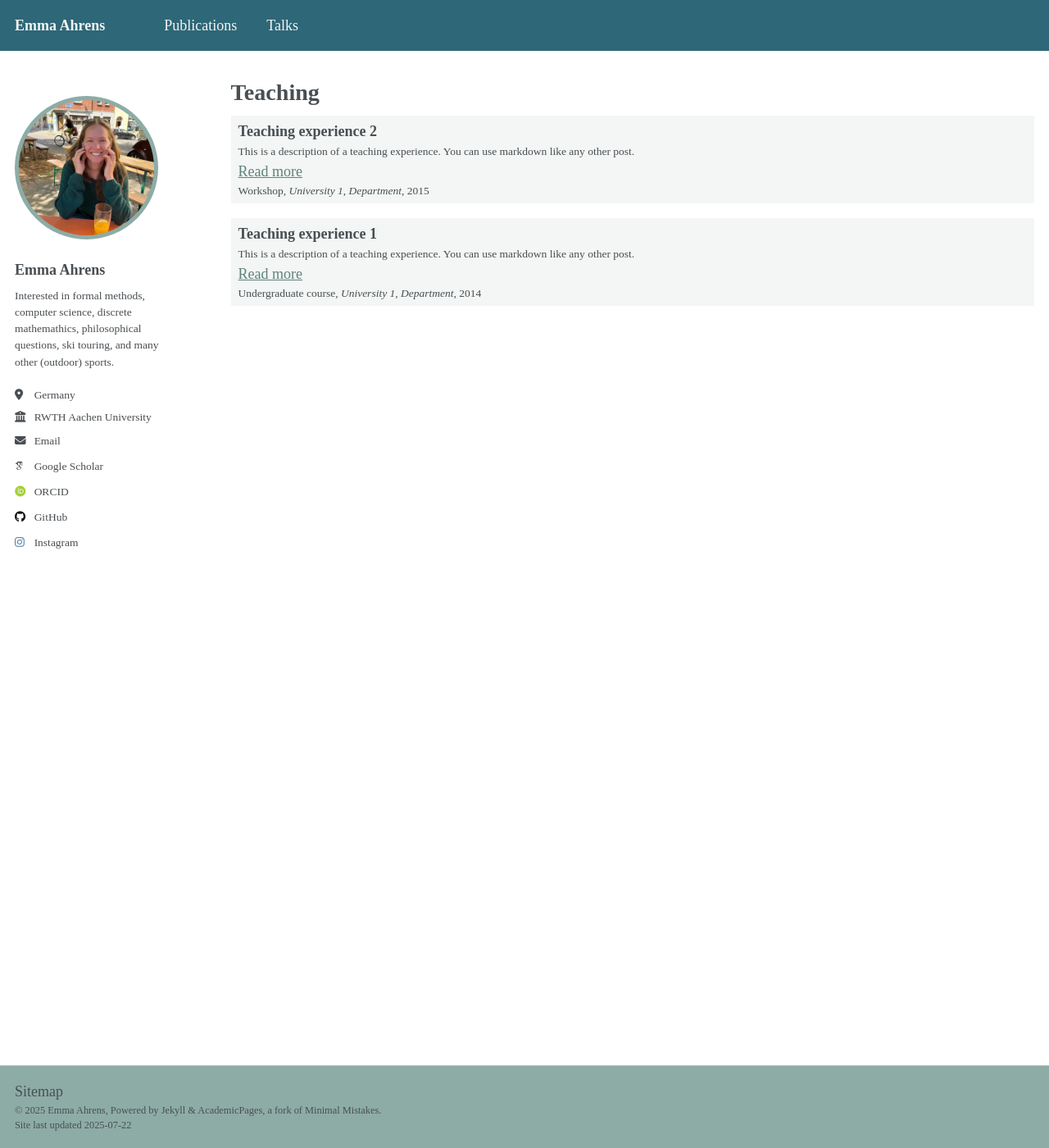
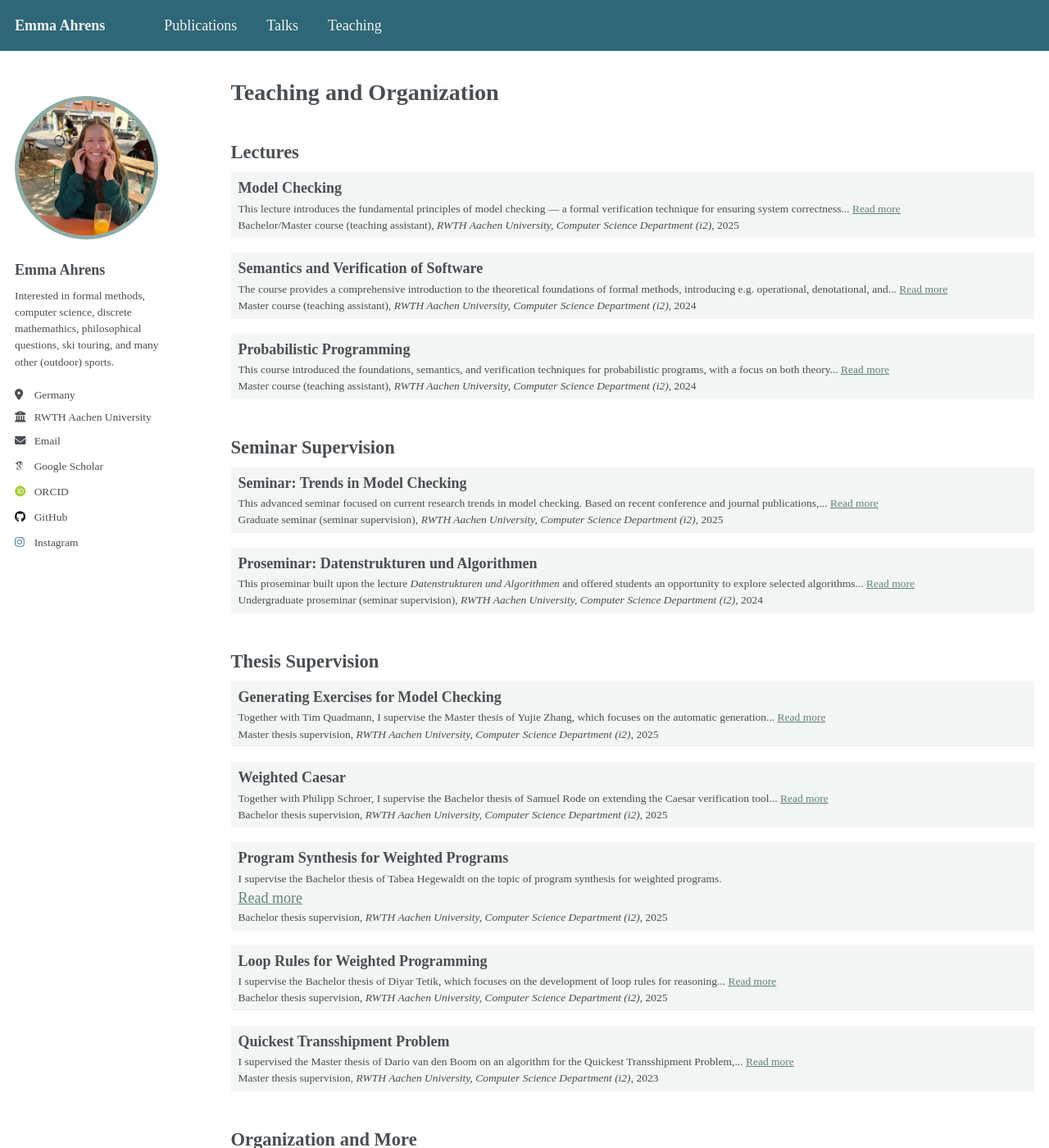
Before and after one commit to emmakatherina/emmakatherina.github.io, a Jekyll site: the page built from _pages/teaching.html, in a window 1280 px wide and 1400 px high. Shown: the whole window at 82% size. Built offline with Jekyll 4.4.1, drawn with Linux system fonts in a browser that asks for light colours; some web fonts are replaced; a script that is not in the unit is left out; some of the changed text lies outside the part shown.

Commit message:
Add teaching activities

```diff
--- a/_config.yml
+++ b/_config.yml
@@ -87,6 +87,17 @@ publication_category:
     title: 'Conference Papers'
   thesis:
     title: 'Theses'
+
+# Teaching Category
+teaching_category:
+  lectures:
+    title: 'Lectures'
+  seminars:
+    title: 'Seminar Supervision'
+  thesis:
+    title: 'Thesis Supervision'
+  organization:
+    title: 'Organization and More'
 
 # Site Settings
 teaser                   :  # filename of teaser fallback teaser image placed in /images/, .e.g. "500x300.png"
--- a/_data/navigation.yml
+++ b/_data/navigation.yml
@@ -14,8 +14,8 @@ main:
   - title: "Talks"
     url: /talks/
 
-  # - title: "Teaching"
-  #   url: /teaching/
+  - title: "Teaching"
+    url: /teaching/
 
   # - title: "Portfolio"
   #   url: /portfolio/
--- a/_pages/teaching.html
+++ b/_pages/teaching.html
@@ -1,12 +1,29 @@
 ---
 layout: archive
-title: "Teaching"
+title: "Teaching and Organization"
 permalink: /teaching/
 author_profile: true
 ---
 
 {% include base_path %}
 
-{% for post in site.teaching reversed %}
-  {% include archive-single.html %}
-{% endfor %}
+<!-- New style rendering if publication categories are defined -->
+{% if site.teaching_category %}
+  {% for category in site.teaching_category %}
+    {% assign title_shown = false %}
+    {% for post in site.teaching reversed %}
+      {% if post.category != category[0] %}
+        {% continue %}
+      {% endif %}
+      {% unless title_shown %}
+        <h2>{{ category[1].title }}</h2>
+        {% assign title_shown = true %}
+      {% endunless %}
+      {% include archive-single.html %}
+    {% endfor %}
+  {% endfor %}
+{% else %}
+  {% for post in site.teaching reversed %}
+    {% include archive-single.html %}
+  {% endfor %}
+{% endif %}
--- a/_teaching/2014-spring-teaching-1.md
+++ /dev/null
@@ -1,20 +0,0 @@
----
-title: "Teaching experience 1"
-collection: teaching
-type: "Undergraduate course"
-permalink: /teaching/2014-spring-teaching-1
-venue: "University 1, Department"
-date: 2014-01-01
-location: "City, Country"
----
-
-This is a description of a teaching experience. You can use markdown like any other post.
-
-Heading 1
-======
-
-Heading 2
-======
-
-Heading 3
-======
--- a/_teaching/2015-spring-teaching-2.md
+++ /dev/null
@@ -1,20 +0,0 @@
----
-title: "Teaching experience 2"
-collection: teaching
-type: "Workshop"
-permalink: /teaching/2015-spring-teaching-1
-venue: "University 1, Department"
-date: 2015-01-01
-location: "City, Country"
----
-
-This is a description of a teaching experience. You can use markdown like any other post.
-
-Heading 1
-======
-
-Heading 2
-======
-
-Heading 3
-======
--- /dev/null
+++ b/_teaching/2023-master-thesis-quickest-transshipment.md
@@ -0,0 +1,12 @@
+---
+title: "Quickest Transshipment Problem"
+collection: teaching
+category: thesis
+type: "Master thesis supervision"
+permalink: /teaching/2023-master-thesis-quickest-transshipment
+venue: "RWTH Aachen University, Computer Science Department (i2)"
+date: 2023-04-01
+location: "Aachen, Germany"
+---
+
+I supervised the Master thesis of Dario van den Boom on an algorithm for the Quickest Transshipment Problem, a fundamental question in dynamic network flows, together with Maria Anapolska.
--- /dev/null
+++ b/_teaching/2024-probabilistic-programming.md
@@ -0,0 +1,23 @@
+---
+title: "Probabilistic Programming"
+collection: teaching
+category: lectures
+type: "Master course (teaching assistant)"
+permalink: /teaching/2024-probabilistic-programming
+venue: "RWTH Aachen University, Computer Science Department (i2)"
+date: 2024-04-15
+location: "Aachen, Germany"
+---
+
+This course introduced the foundations, semantics, and verification techniques for probabilistic programs, with a focus on both theory and hands-on tool support. It targeted students with an interest in formal methods, probability, and programming languages.
+
+My Role
+======
+
+As a **teaching assistant**, I supported the course by:
+
+- Preparing the weekly exercises and the corresponding solutions
+- Presenting the exercise solutions in the exercise classes
+- Answering student questions on Moodle and by email
+- Grading submissions and ensuring students fulfilled admission requirements
+- Preparing, executing, and correcting the exams
--- /dev/null
+++ b/_teaching/2024-proseminar-dsa.md
@@ -0,0 +1,20 @@
+---
+title: "Proseminar: Datenstrukturen und Algorithmen"
+collection: teaching
+category: seminars
+type: "Undergraduate proseminar (seminar supervision)"
+permalink: /teaching/2024-proseminar-dsa
+venue: "RWTH Aachen University, Computer Science Department (i2)"
+date: 2024-04-15
+location: "Aachen, Germany"
+---
+
+This proseminar built upon the lecture *Datenstrukturen und Algorithmen* and offered students an opportunity to explore selected algorithms and data structures in greater depth through literature-based presentations and written reports.
+
+Supervised Topics
+======
+
+As a seminar supervisor, I mentored student groups on the following topics:
+
+- Lineare Programmierung (Phu Hoang, Leon Paschke)
+- Randomisierte Algorithmen (Maxim Klöcker, Monika Krasteva)
--- /dev/null
+++ b/_teaching/2024-savos.md
@@ -0,0 +1,22 @@
+---
+title: "Semantics and Verification of Software"
+collection: teaching
+category: lectures
+type: "Master course (teaching assistant)"
+permalink: /teaching/2024-savos
+venue: "RWTH Aachen University, Computer Science Department (i2)"
+date: 2024-10-01
+location: "Aachen, Germany"
+---
+
+The course provides a comprehensive introduction to the theoretical foundations of formal methods, introducing e.g. operational, denotational, and axiomatic semantics.
+
+My Role
+======
+
+As a **teaching assistant**, I contributed to the successful delivery of the course by:
+
+- Creating weekly exercise sheets, overlooking the grading of the exercises, and presentating the correct solutions in the exercise class
+- Participating in the oral exams
+
+More details are available at the [official course page](https://moves.rwth-aachen.de/teaching/ws-2024-25/savos/).
--- /dev/null
+++ b/_teaching/2024-summer-unravel-workshop.md
@@ -0,0 +1,51 @@
+---
+title: "UnRAVeL Summer Workshop 2024"
+collection: teaching
+category: organization
+type: "Graduate workshop coordination"
+permalink: /teaching/2024-summer-unravel-workshop
+venue: "RWTH Aachen University / Söllerhaus, Kleinwalsertal"
+date: 2024-06-17
+location: "Hirschegg, Austria"
+---
+
+The UnRAVeL Summer Workshop 2024 brought together doctoral researchers, principal investigators, and guests for a week of scientific exchange, networking, and skill development in the Austrian Alps.
+
+Workshop Format
+======
+
+The workshop took place from **June 17 to June 24, 2024** at **Söllerhaus** in Hirschegg. Participants included PhD students and faculty from RWTH Aachen University’s UnRAVeL research training group. Sessions included long and short PhD talks, poster sessions, keynote lectures, and group activities.
+
+Scientific Content
+======
+
+Highlights included:
+
+- **Keynote lecture by Marc Goerigk** on *Robust Combinatorial Optimization: Basics and Current Directions*, discussing decision criteria under uncertainty, multi-stage models, and open problems.
+- **Three long PhD talks**, covering research progress in formal methods, optimization, and algorithmic topics.
+- **Four short PhD talks**, focusing on ongoing doctoral research.
+- **Two poster sessions** with a total of 16 contributions.
+- **Tutorial session** on Isabelle by Maximilian Schäffeler and Éléanore Meyer.
+
+Skill Development & Group Work
+======
+
+The workshop featured an **Improvisation Workshop** led by Romeo Meyer (actor and trainer), aimed at strengthening communication and teamwork skills.
+
+Additional sessions included:
+
+- Group discussions on open research topics
+- Self-organized brainstorming sessions
+- Hiking and outdoor social events for networking and reflection
+
+Role and Contribution
+======
+
+My involvement included organizing or participating in:
+- Travel and logistics coordination
+- Moderation of sessions
+- Active engagement in poster and discussion rounds
+
+The event fostered collaboration across disciplines and cohorts and supported both academic and interpersonal development.
+
+More information: [UnRAVeL Workshop Website](https://www.unravel.rwth-aachen.de/go/id/bjdznw?lidx=1)
--- /dev/null
+++ b/_teaching/2025-bachelor-thesis-loop-rules.md
@@ -0,0 +1,12 @@
+---
+title: "Loop Rules for Weighted Programming"
+collection: teaching
+category: thesis
+type: "Bachelor thesis supervision"
+permalink: /teaching/2025-bachelor-thesis-loop-rules
+venue: "RWTH Aachen University, Computer Science Department (i2)"
+date: 2025-04-01
+location: "Aachen, Germany"
+---
+
+I supervise the Bachelor thesis of Diyar Tetik, which focuses on the development of loop rules for reasoning about weighted programs.
--- /dev/null
+++ b/_teaching/2025-bachelor-thesis-synthesis-weighted.md
@@ -0,0 +1,12 @@
+---
+title: "Program Synthesis for Weighted Programs"
+collection: teaching
+category: thesis
+type: "Bachelor thesis supervision"
+permalink: /teaching/2025-bachelor-thesis-synthesis-weighted
+venue: "RWTH Aachen University, Computer Science Department (i2)"
+date: 2025-04-01
+location: "Aachen, Germany"
+---
+
+I supervise the Bachelor thesis of Tabea Hegewaldt on the topic of program synthesis for weighted programs.
--- /dev/null
+++ b/_teaching/2025-bachelor-thesis-weighted-caesar.md
@@ -0,0 +1,12 @@
+---
+title: "Weighted Caesar"
+collection: teaching
+category: thesis
+type: "Bachelor thesis supervision"
+permalink: /teaching/2025-bachelor-thesis-weighted-caesar
+venue: "RWTH Aachen University, Computer Science Department (i2)"
+date: 2025-04-01
+location: "Aachen, Germany"
+---
+
+Together with Philipp Schroer, I supervise the Bachelor thesis of Samuel Rode on extending the Caesar verification tool with support for weighted programs.
--- /dev/null
+++ b/_teaching/2025-master-thesis-exercise-generation.md
@@ -0,0 +1,12 @@
+---
+title: " Generating Exercises for Model Checking"
+collection: teaching
+category: thesis
+type: "Master thesis supervision"
+permalink: /teaching/2025-master-thesis-exercise-generation
+venue: "RWTH Aachen University, Computer Science Department (i2)"
+date: 2025-04-01
+location: "Aachen, Germany"
+---
+
+Together with Tim Quadmann, I supervise the Master thesis of Yujie Zhang, which focuses on the automatic generation of exercises for teaching and practicing model checking.
--- /dev/null
+++ b/_teaching/2025-model-checking-seminar.md
@@ -0,0 +1,23 @@
+---
+title: "Seminar: Trends in Model Checking"
+collection: teaching
+category: seminars
+type: "Graduate seminar (seminar supervision)"
+permalink: /teaching/2025-model-checking-seminar
+venue: "RWTH Aachen University, Computer Science Department (i2)"
+date: 2025-04-09
+location: "Aachen, Germany"
+---
+
+This advanced seminar focused on current research trends in model checking. Based on recent conference and journal publications, students explored specific subtopics and presented their findings in a block seminar format.
+
+Supervised Topics
+======
+
+As a seminar supervisor, I mentored students on the following research topics:
+
+- Learning Generalized Stochastic Petri Nets From Event Data
+  (Paper by van der Aalst & Leemans, 2025) – Student: Ha Dang
+
+- Bisimulation Learning
+  (Paper by Abate, Giacobbe, Schnitzer, 2024) – Student: Felipe Bönnen
--- /dev/null
+++ b/_teaching/2025-model-checking.md
@@ -0,0 +1,13 @@
+---
+title: "Model Checking"
+collection: teaching
+category: lectures
+type: "Bachelor/Master course (teaching assistant)"
+permalink: /teaching/2025-model-checking
+venue: "RWTH Aachen University, Computer Science Department (i2)"
+date: 2025-10-01
+location: "Aachen, Germany"
+---
+
+This lecture introduces the fundamental principles of model checking — a formal verification technique for ensuring system correctness — by exploring its theoretical underpinnings and practical applications.
+See [our website](https://moves.rwth-aachen.de/teaching/ws-2025-26/model-checking) for more information.
--- /dev/null
+++ b/_teaching/2025-summer-unravel-survey-lecture.md
@@ -0,0 +1,31 @@
+---
+title: "UnRAVeL Survey Lecture 2025 - Highlights of UnRAVeL"
+collection: teaching
+category: organization
+type: "Lecture coordination and speaker series"
+permalink: /teaching/2025-summer-unravel-survey-lecture
+venue: "RWTH Aachen University, Department of Computer Science"
+date: 2025-04-17
+location: "Aachen, Germany"
+---
+
+The UnRAVeL Survey Lecture Series 2025 contained nine talks by the PIs of the research training group. Since it is the last survey lecture within UnRAVeL, it focused on the last seven years of collaboration.
+
+Highlights of UnRAVeL - Knitting Together Awesome Research
+=====
+
+The series aimed to:
+
+- Reflect on the RTG’s achievements
+- Facilitate knowledge transfer within and beyond the RTG
+- Inspire new collaborations and research ideas
+
+Contribution and Role
+======
+
+I was involved in:
+- Coordinating schedules and lecture logistics
+- Assisting with promotion and participant communication
+- Attending and engaging with talks for dissemination and feedback
+
+For more details, visit the [official lecture series page](https://www.unravel.rwth-aachen.de/cms/UnRAVeL/Studium/~pzix/Ringvorlesung-Veranstaltung/lidx/1/).
```
Also changed, not shown: _teaching/Others.md (added, +5 -0 lines), 1 other file.
